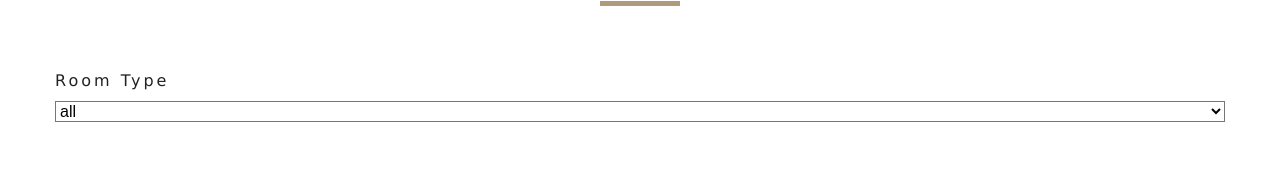
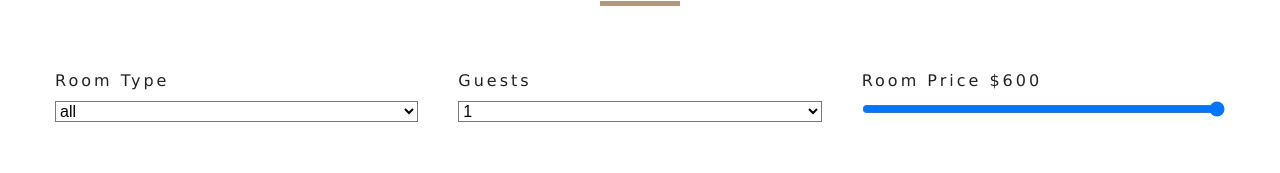
Before and after one commit to antonskvortsov10/resort-search-app, a React (Create React App) app: page /rooms in a window 1280 px wide. Shown: the part 439-612 px from the top of the page. Built offline with nearby package versions, Linux system fonts and the light colour scheme.

Commit message:
Updated filtering

```diff
--- a/src/components/RoomsFilter.js
+++ b/src/components/RoomsFilter.js
@@ -21,6 +21,13 @@ export default function RoomsFilter({rooms}) {
         );
     });
 
+    let people = getUnique(rooms, 'capacity');
+    people = people.map((item, index) => {
+        return (
+            <option key={index} value={item}>{item}</option>
+        );
+    });
+
     return (
         <section className="filter-container">
             <Title title="search rooms" />
@@ -33,6 +40,20 @@ export default function RoomsFilter({rooms}) {
                     </select>
                 </div>
                 {/* end select type */}
+                {/* guests */}
+                <div className="form-group">
+                    <label htmlFor="capacity">guests</label>
+                    <select name="capacity" id="capacity" value={capacity} className="form-control" onChange={handleChange}>
+                        {people}
+                    </select>
+                </div>
+                {/* end guests */}
+                {/* room price */ }
+                <div  className="form-group">
+                    <label htmlFor="price">room price ${price}</label>
+                    <input type="range" name="price" min={minPrice} max={maxPrice} id="price" value={price} onChange={handleChange} className="form-control" />
+                </div>
+                {/* end of room price */ }
             </form>
         </section>
     );
--- a/src/context.js
+++ b/src/context.js
@@ -73,9 +73,17 @@ class RoomProvider extends Component {
         let {rooms, type, capacity, price, minSize, maxSize, breakfast, pets} = this.state;
 
         let tempRooms = [...rooms];
+        capacity = parseInt(capacity);
+        price = parseInt(price);
+
         if (type !== 'all') {
             tempRooms = tempRooms.filter(room => room.type === type);
         }
+        if (capacity !== 1) {
+            tempRooms = tempRooms.filter(room => room.capacity >= capacity);
+        }
+        tempRooms = tempRooms.filter(room => room.price <= price);
+
         this.setState({
             sortedRooms: tempRooms
         });
```
Also changed, not shown: 1 other file (tests, documents, lock files or other folders).
